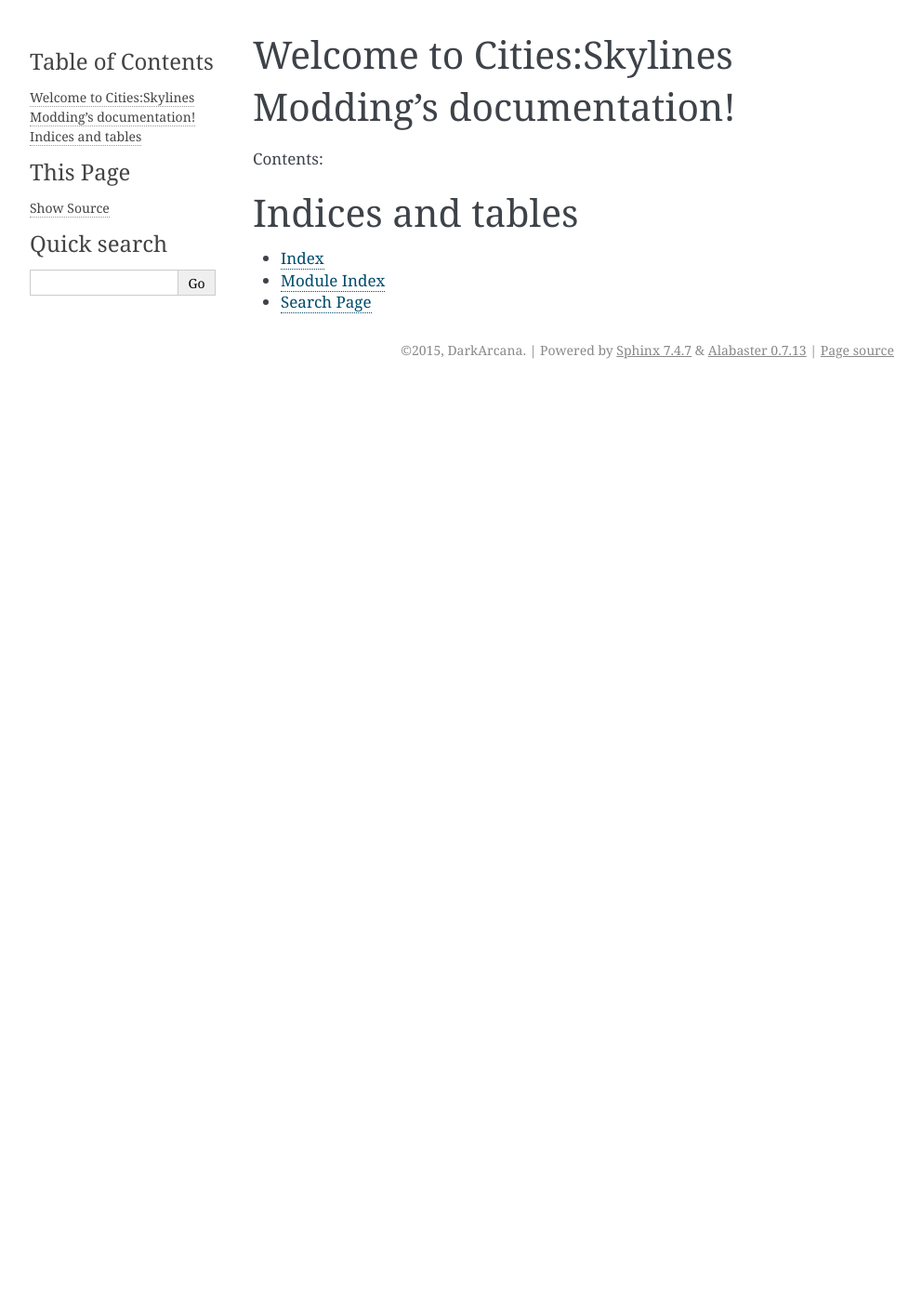
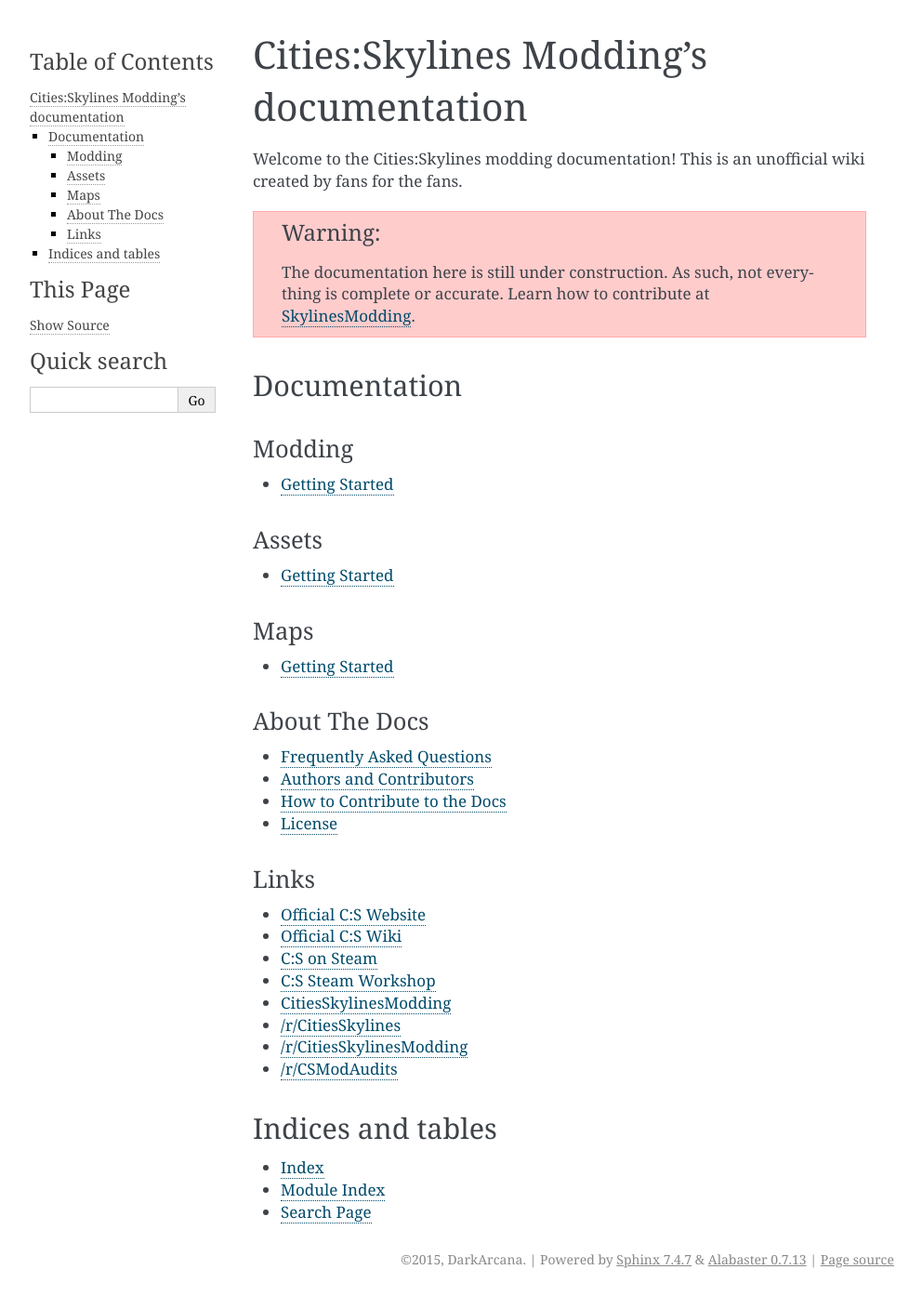
Before and after one commit to SkylinesModding/Docs, a Sphinx documentation site: the page built from docs/source/index.rst, in a window 1280 px wide. Shown: the whole page at 93% size, without its empty margins (148-1140 px from the left). Built offline with Sphinx 7.4.7, drawn with Linux system fonts in a browser that asks for light colours; before the commit the page ends 900 px from its top, so only the background shows below that.

Commit message:
Add some content to the main index to get an idea how the whole thing should look.

```diff
--- /dev/null
+++ b/docs/source/assets/index.rst
@@ -0,0 +1,2 @@
+Getting Started
+===============
--- /dev/null
+++ b/docs/source/authors.rst
@@ -0,0 +1,2 @@
+Authors and Contributors
+========================
--- /dev/null
+++ b/docs/source/contributing.rst
@@ -0,0 +1,2 @@
+How to Contribute to the Docs
+=============================
--- /dev/null
+++ b/docs/source/faq.rst
@@ -0,0 +1,2 @@
+Frequently Asked Questions
+==========================
--- a/docs/source/index.rst
+++ b/docs/source/index.rst
@@ -1,12 +1,69 @@
-Welcome to Cities:Skylines Modding's documentation!
-=================================================================
+=======================================
+Cities:Skylines Modding's documentation
+=======================================
 
-Contents:
+Welcome to the Cities:Skylines modding documentation! This is an unofficial wiki created by fans for the fans.
+
+.. warning::
+    The documentation here is still under construction. As such, not everything is complete or accurate. Learn how to contribute at `SkylinesModding <http://www.skylinesmodding.com/>`__.
+
+Documentation
+=============
+
+Modding
+~~~~~~~
 
 .. toctree::
-   :maxdepth: 2
+    :maxdepth: 3
+    :titlesonly:
 
+    modding/index
 
+Assets
+~~~~~~
+
+.. toctree::
+    :maxdepth: 3
+    :titlesonly:
+
+    assets/index
+
+Maps
+~~~~
+
+.. toctree::
+    :maxdepth: 3
+    :titlesonly:
+
+    maps/index
+
+About The Docs
+~~~~~~~~~~~~~~
+
+.. toctree::
+    :maxdepth: 2
+    :titlesonly:
+
+    faq
+    authors
+    contributing
+    license
+
+Links
+~~~~~
+
+.. toctree::
+    :maxdepth: 2
+    :titlesonly:
+
+- `Official C:S Website <http://www.citiesskylines.com/>`__
+- `Official C:S Wiki <http://www.skylineswiki.com/Cities:_Skylines_Wiki>`__
+- `C:S on Steam <http://store.steampowered.com/app/255710/>`__
+- `C:S Steam Workshop <http://steamcommunity.com/app/255710/workshop/>`__
+- `CitiesSkylinesModding <http://www.skylinesmodding.com/>`__
+- `/r/CitiesSkylines <https://www.reddit.com/r/CitiesSkylines/>`__
+- `/r/CitiesSkylinesModding <https://www.reddit.com/r/CitiesSkylinesModding>`__
+- `/r/CSModAudits <https://www.reddit.com/r/CSModAudits>`__
 
 Indices and tables
 ==================
--- /dev/null
+++ b/docs/source/maps/index.rst
@@ -0,0 +1,2 @@
+Getting Started
+===============
--- /dev/null
+++ b/docs/source/modding/index.rst
@@ -0,0 +1,2 @@
+Getting Started
+===============
```
Also changed, not shown: docs/source/license.rst (added, +24 -0 lines).
